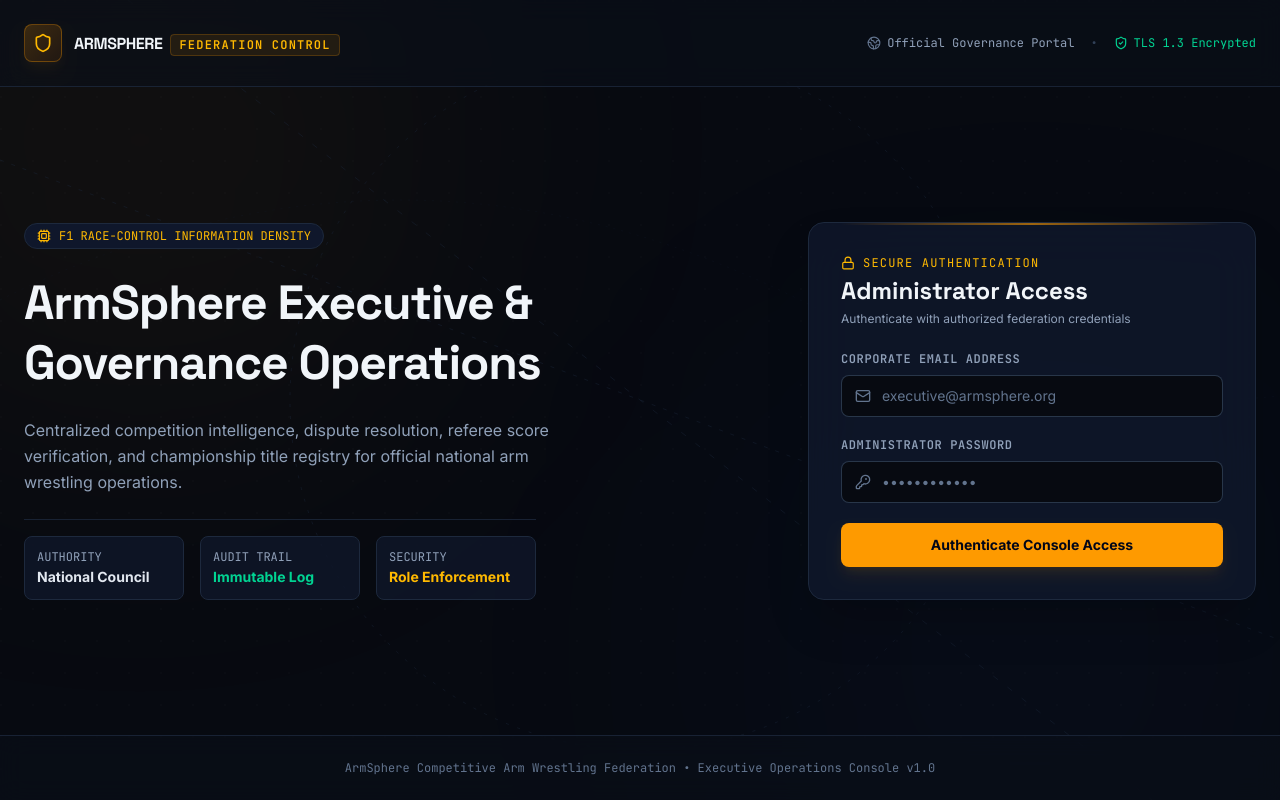
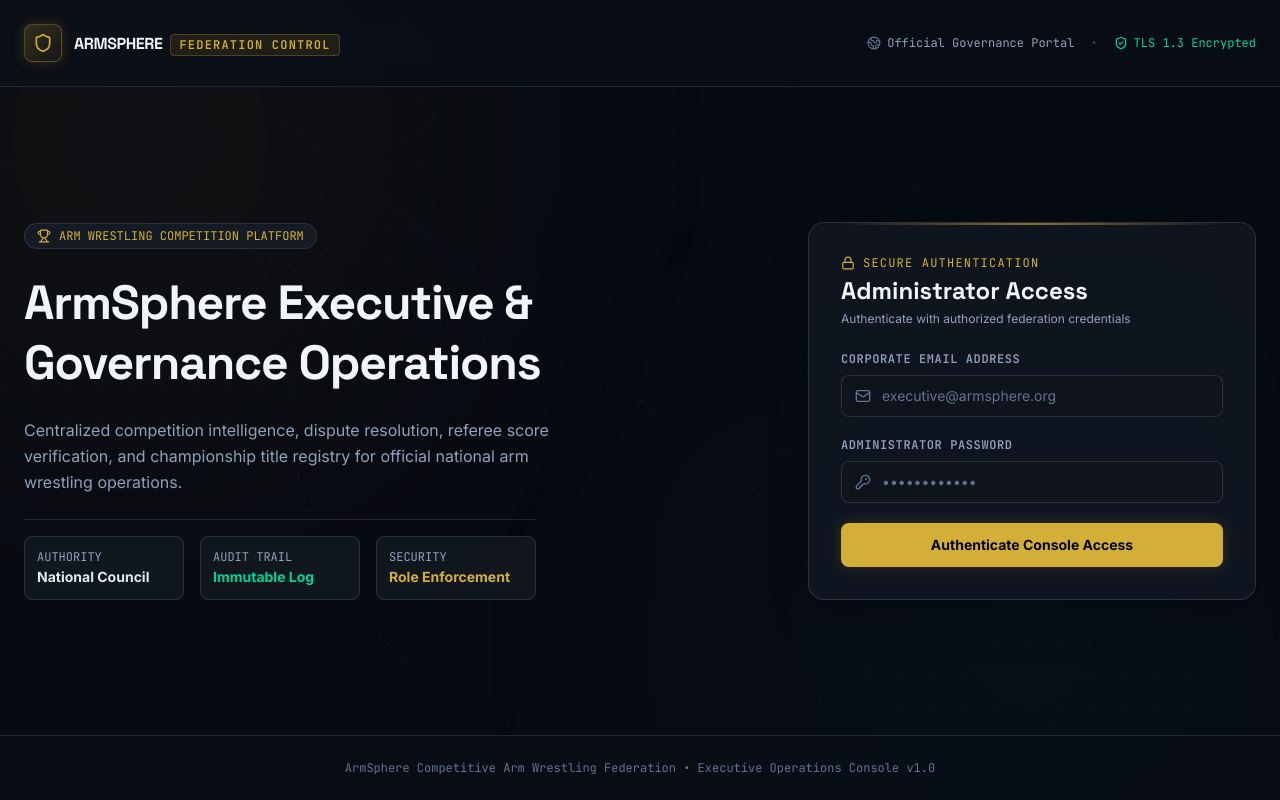
Before and after one commit to muhammadlatif9292-PK/ArmSphere-1, a React (Vite) app in the folder apps/admin-web/: page /login in a window 1280 px wide. Built offline with nearby package versions, Linux system fonts and the light colour scheme; no server answers.

Commit message:
refine(admin-web): align LoginPage to titanium tokens (issue #1, slice 1)
Class and copy changes only. Handlers, state, routes and messages unchanged.
Pill copy is now ARM WRESTLING COMPETITION PLATFORM.

```diff
--- a/apps/admin-web/src/pages/LoginPage.tsx
+++ b/apps/admin-web/src/pages/LoginPage.tsx
@@ -1,7 +1,7 @@
 import React, { useState } from 'react';
 import { useNavigate, useLocation } from 'react-router-dom';
 import { useAuth } from '../context/AuthContext';
-import { Shield, KeyRound, Mail, AlertTriangle, Lock, Cpu, Globe2, ShieldCheck } from 'lucide-react';
+import { Shield, KeyRound, Mail, AlertTriangle, Lock, Trophy, Globe2, ShieldCheck } from 'lucide-react';
 
 export default function LoginPage() {
   const { login } = useAuth();
@@ -41,8 +41,8 @@ export default function LoginPage() {
       {/* Background Graphic & Competition Table Silhouette Grid */}
       <div className="absolute inset-0 pointer-events-none overflow-hidden">
         {/* Championship Ambient Glow Field */}
-        <div className="absolute -top-40 -left-40 w-[600px] h-[600px] bg-amber-500/5 rounded-full blur-[140px]" />
-        <div className="absolute top-1/2 right-0 w-[500px] h-[500px] bg-blue-600/5 rounded-full blur-[160px]" />
+        <div className="absolute -top-40 -left-40 w-[600px] h-[600px] bg-[#D4AF37]/5 rounded-full blur-[140px]" />
+        <div className="absolute top-1/2 right-0 w-[500px] h-[500px] bg-[#38BDF8]/5 rounded-full blur-[160px]" />
 
         {/* Tactical Grid Overlay */}
         <div
@@ -63,14 +63,14 @@ export default function LoginPage() {
       </div>
 
       {/* Top Header Bar */}
-      <header className="relative z-10 p-6 border-b border-slate-800/80 bg-[#0B0F19]/60 backdrop-blur-md flex items-center justify-between">
+      <header className="relative z-10 p-6 border-b border-[rgba(214,220,227,0.12)] bg-[#0B0F19]/60 backdrop-blur-md flex items-center justify-between">
         <div className="flex items-center gap-3">
-          <div className="p-2 bg-gradient-to-br from-amber-500/20 to-amber-600/10 rounded-lg text-amber-400 border border-amber-500/30 shadow-lg shadow-amber-500/5">
+          <div className="p-2 bg-gradient-to-br from-[#D4AF37]/20 to-[#D4AF37]/5 rounded-lg text-[#D4AF37] border border-[#D4AF37]/30 shadow-[0_0_14px_rgba(212,175,55,0.2)]">
             <Shield className="w-5 h-5" />
           </div>
           <div>
             <span className="font-display font-bold text-base text-slate-100 tracking-tight">ARMSPHERE</span>
-            <span className="ml-2 text-xs font-mono font-semibold text-amber-400 uppercase tracking-widest px-2 py-0.5 rounded bg-amber-500/10 border border-amber-500/20">
+            <span className="ml-2 text-xs font-mono font-semibold text-[#D4AF37] uppercase tracking-widest px-2 py-0.5 rounded bg-[#D4AF37]/10 border border-[#D4AF37]/25">
               Federation Control
             </span>
           </div>
@@ -91,9 +91,9 @@ export default function LoginPage() {
       <main className="relative z-10 flex-1 max-w-7xl w-full mx-auto px-6 py-12 flex flex-col lg:flex-row items-center justify-between gap-12">
         {/* Left Side: Brand Narrative & Federation Authority */}
         <div className="flex-1 space-y-6 text-left">
-          <div className="inline-flex items-center gap-2 px-3 py-1 rounded-full bg-slate-900 border border-slate-800 text-xs font-mono text-amber-400">
-            <Cpu className="w-3.5 h-3.5" />
-            <span>F1 RACE-CONTROL INFORMATION DENSITY</span>
+          <div className="inline-flex items-center gap-2 px-3 py-1 rounded-full bg-[#151B24] border border-[rgba(214,220,227,0.12)] text-xs font-mono text-[#D4AF37]">
+            <Trophy className="w-3.5 h-3.5" />
+            <span>ARM WRESTLING COMPETITION PLATFORM</span>
           </div>
 
           <h1 className="text-4xl sm:text-5xl font-display font-extrabold text-slate-100 tracking-tight leading-tight">
@@ -104,29 +104,29 @@ export default function LoginPage() {
             Centralized competition intelligence, dispute resolution, referee score verification, and championship title registry for official national arm wrestling operations.
           </p>
 
-          <div className="grid grid-cols-2 sm:grid-cols-3 gap-4 pt-4 border-t border-slate-800/80 max-w-lg">
-            <div className="p-3 bg-[#0F172A]/80 border border-slate-800 rounded-lg">
+          <div className="grid grid-cols-2 sm:grid-cols-3 gap-4 pt-4 border-t border-[rgba(214,220,227,0.12)] max-w-lg">
+            <div className="p-3 bg-[#151B24]/80 border border-[rgba(214,220,227,0.12)] rounded-lg">
               <p className="text-xs font-mono text-slate-400 uppercase">Authority</p>
               <p className="text-sm font-bold text-slate-200 mt-0.5">National Council</p>
             </div>
-            <div className="p-3 bg-[#0F172A]/80 border border-slate-800 rounded-lg">
+            <div className="p-3 bg-[#151B24]/80 border border-[rgba(214,220,227,0.12)] rounded-lg">
               <p className="text-xs font-mono text-slate-400 uppercase">Audit Trail</p>
               <p className="text-sm font-bold text-emerald-400 mt-0.5">Immutable Log</p>
             </div>
-            <div className="p-3 bg-[#0F172A]/80 border border-slate-800 rounded-lg">
+            <div className="p-3 bg-[#151B24]/80 border border-[rgba(214,220,227,0.12)] rounded-lg">
               <p className="text-xs font-mono text-slate-400 uppercase">Security</p>
-              <p className="text-sm font-bold text-amber-400 mt-0.5">Role Enforcement</p>
+              <p className="text-sm font-bold text-[#D4AF37] mt-0.5">Role Enforcement</p>
             </div>
           </div>
         </div>
 
         {/* Right Side: Compact Premium Authentication Panel */}
-        <div className="w-full max-w-md bg-[#0F172A]/90 border border-slate-800 rounded-2xl p-8 shadow-2xl backdrop-blur-xl relative">
+        <div className="w-full max-w-md bg-[#111722]/90 border border-[rgba(214,220,227,0.14)] rounded-2xl p-8 shadow-2xl backdrop-blur-xl relative">
           {/* Restrained Championship Accent Line */}
-          <div className="absolute top-0 left-8 right-8 h-[2px] bg-gradient-to-r from-transparent via-amber-500/60 to-transparent" />
+          <div className="absolute top-0 left-8 right-8 h-[2px] bg-gradient-to-r from-transparent via-[#D4AF37]/60 to-transparent" />
 
           <div className="mb-6 text-left">
-            <div className="flex items-center gap-2 text-xs font-mono text-amber-400 uppercase tracking-widest mb-1">
+            <div className="flex items-center gap-2 text-xs font-mono text-[#D4AF37] uppercase tracking-widest mb-1">
               <Lock className="w-3.5 h-3.5" /> Secure Authentication
             </div>
             <h2 className="text-2xl font-display font-bold text-slate-100">Administrator Access</h2>
@@ -134,8 +134,8 @@ export default function LoginPage() {
           </div>
 
           {error && (
-            <div className="flex items-start gap-3 bg-red-500/10 border border-red-500/20 text-red-200 p-3.5 rounded-lg mb-6 text-xs leading-relaxed">
-              <AlertTriangle className="w-4 h-4 text-red-400 shrink-0 mt-0.5" />
+            <div className="flex items-start gap-3 bg-[#E23B3B]/10 border border-[#E23B3B]/25 text-red-200 p-3.5 rounded-lg mb-6 text-xs leading-relaxed">
+              <AlertTriangle className="w-4 h-4 text-[#E23B3B] shrink-0 mt-0.5" />
               <div>
                 <p className="font-bold text-red-300">Access Denied</p>
                 <p className="text-red-400/90 mt-0.5">{error}</p>
@@ -157,7 +157,7 @@ export default function LoginPage() {
                   value={email}
                   onChange={(e) => setEmail(e.target.value)}
                   placeholder="executive@armsphere.org"
-                  className="w-full bg-[#070A11] border border-slate-700/80 rounded-lg pl-10 pr-4 py-2.5 text-sm text-slate-100 placeholder-slate-500 focus:outline-none focus:border-amber-500 focus:ring-1 focus:ring-amber-500/50 transition-colors font-sans"
+                  className="w-full bg-[#0E131C] border border-[rgba(214,220,227,0.14)] rounded-lg pl-10 pr-4 py-2.5 text-sm text-slate-100 placeholder-slate-500 focus:outline-none focus:border-[#38BDF8] focus:ring-1 focus:ring-[#38BDF8]/50 transition-colors font-sans"
                   disabled={isSubmitting}
                   required
                 />
@@ -177,7 +177,7 @@ export default function LoginPage() {
                   value={password}
                   onChange={(e) => setPassword(e.target.value)}
                   placeholder="••••••••••••"
-                  className="w-full bg-[#070A11] border border-slate-700/80 rounded-lg pl-10 pr-4 py-2.5 text-sm text-slate-100 placeholder-slate-500 focus:outline-none focus:border-amber-500 focus:ring-1 focus:ring-amber-500/50 transition-colors font-sans"
+                  className="w-full bg-[#0E131C] border border-[rgba(214,220,227,0.14)] rounded-lg pl-10 pr-4 py-2.5 text-sm text-slate-100 placeholder-slate-500 focus:outline-none focus:border-[#38BDF8] focus:ring-1 focus:ring-[#38BDF8]/50 transition-colors font-sans"
                   disabled={isSubmitting}
                   required
                 />
@@ -187,7 +187,7 @@ export default function LoginPage() {
             <button
               type="submit"
               disabled={isSubmitting}
-              className="w-full bg-amber-500 hover:bg-amber-400 text-slate-950 font-bold text-sm py-3 rounded-lg transition-all focus:outline-none focus:ring-2 focus:ring-amber-500/50 shadow-lg shadow-amber-500/10 disabled:opacity-50 disabled:cursor-not-allowed flex justify-center items-center gap-2 mt-2"
+              className="w-full bg-[#D4AF37] hover:bg-[#F5E096] text-slate-950 font-bold text-sm py-3 rounded-lg transition-all focus:outline-none focus:ring-2 focus:ring-[#D4AF37]/50 shadow-[0_0_16px_rgba(212,175,55,0.18)] disabled:opacity-50 disabled:cursor-not-allowed flex justify-center items-center gap-2 mt-2"
             >
               {isSubmitting ? (
                 <>
@@ -203,7 +203,7 @@ export default function LoginPage() {
       </main>
 
       {/* Footer */}
-      <footer className="relative z-10 p-6 border-t border-slate-800/80 bg-[#0B0F19]/60 backdrop-blur-md text-center text-xs text-slate-500 font-mono">
+      <footer className="relative z-10 p-6 border-t border-[rgba(214,220,227,0.12)] bg-[#0B0F19]/60 backdrop-blur-md text-center text-xs text-slate-500 font-mono">
         ArmSphere Competitive Arm Wrestling Federation • Executive Operations Console v1.0
       </footer>
     </div>
```
